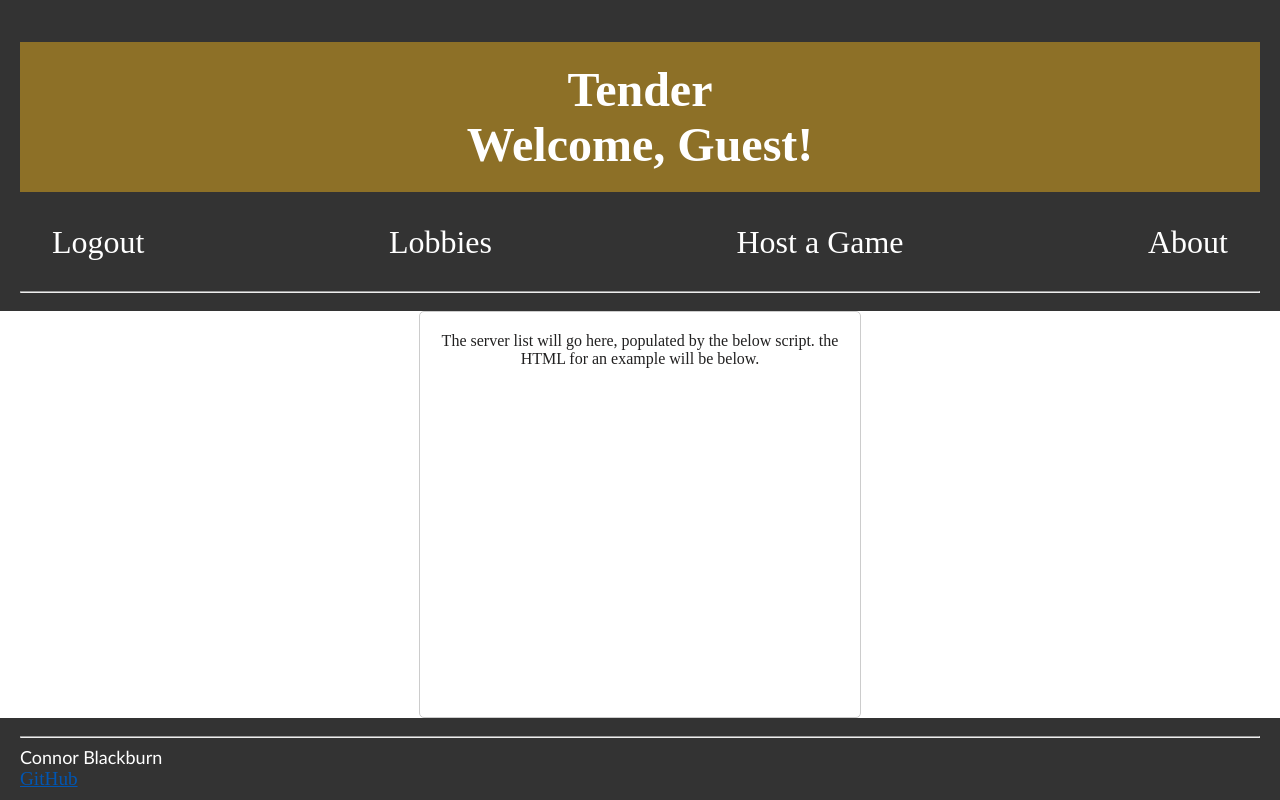
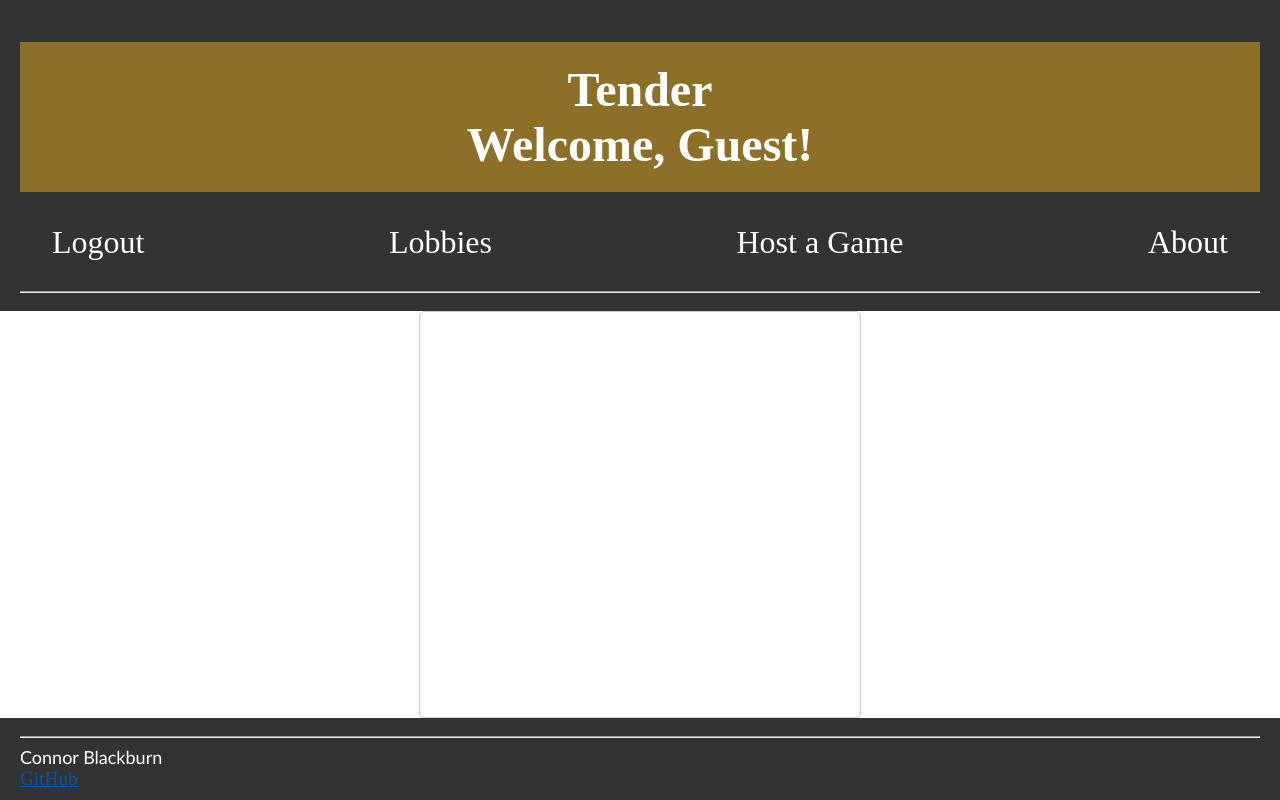
Before and after one commit to Smartiepants109/startup, a website: page public/lobbies.html in a window 1280 px wide. Drawn offline with Linux system fonts and the light colour scheme; no server answers.

Commit message:
haha need to remove that
working on the new serverlist items
end mii

```diff
--- a/public/lobbies.html
+++ b/public/lobbies.html
@@ -25,8 +25,7 @@
     </header>
     <main>
 
-        <div id="serverlist">The server list will go here, populated by the below script. the HTML for an example will
-            be below.</div>
+        <div id="serverlist"></div>
         <!-- Example server entry -->
         <ul class="server-list">
             <!-- removed previous placeholder for lobbies that open and close randomly. This is normally the database. But you aren't able to see your own server in the server browser. So, I opted to do this instead. This will be the database, however.-->
```
